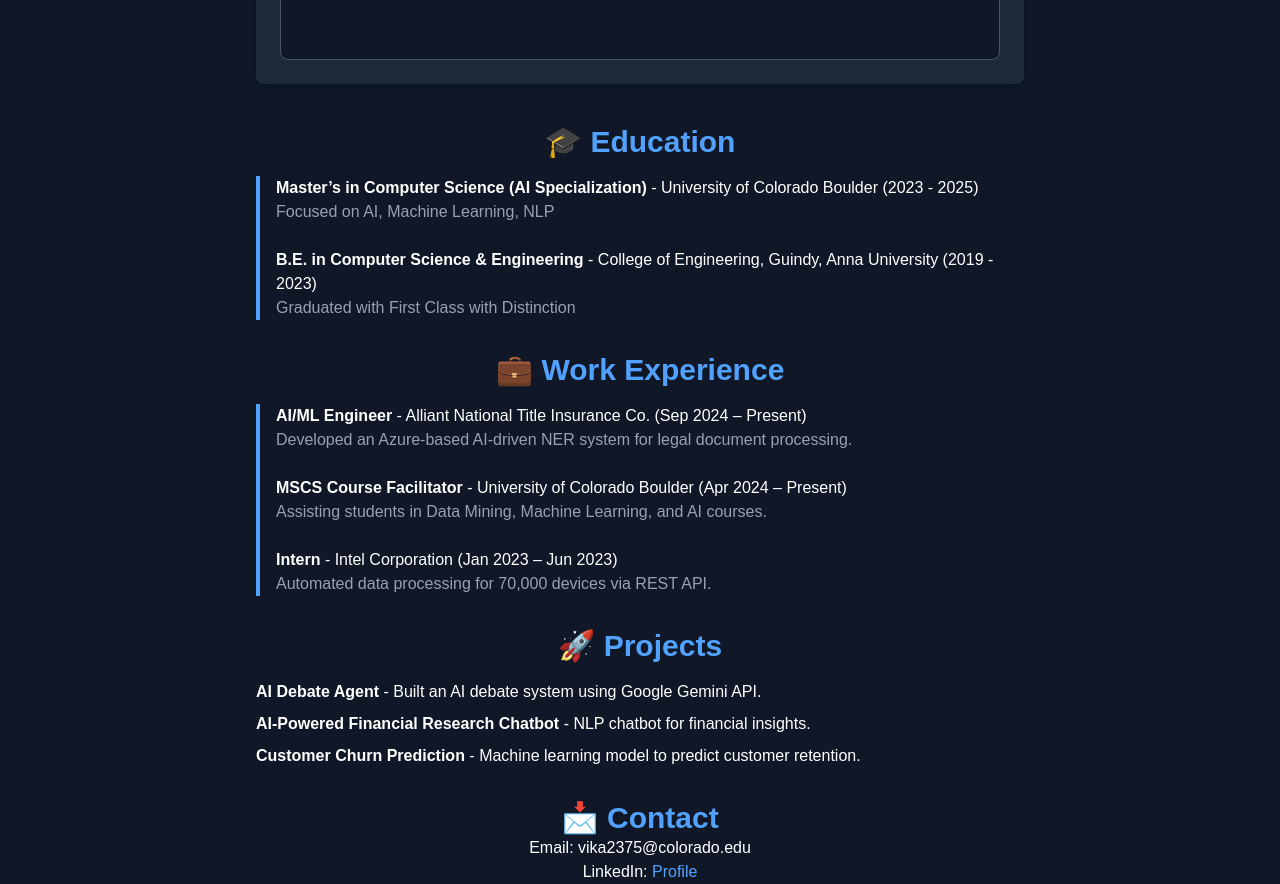
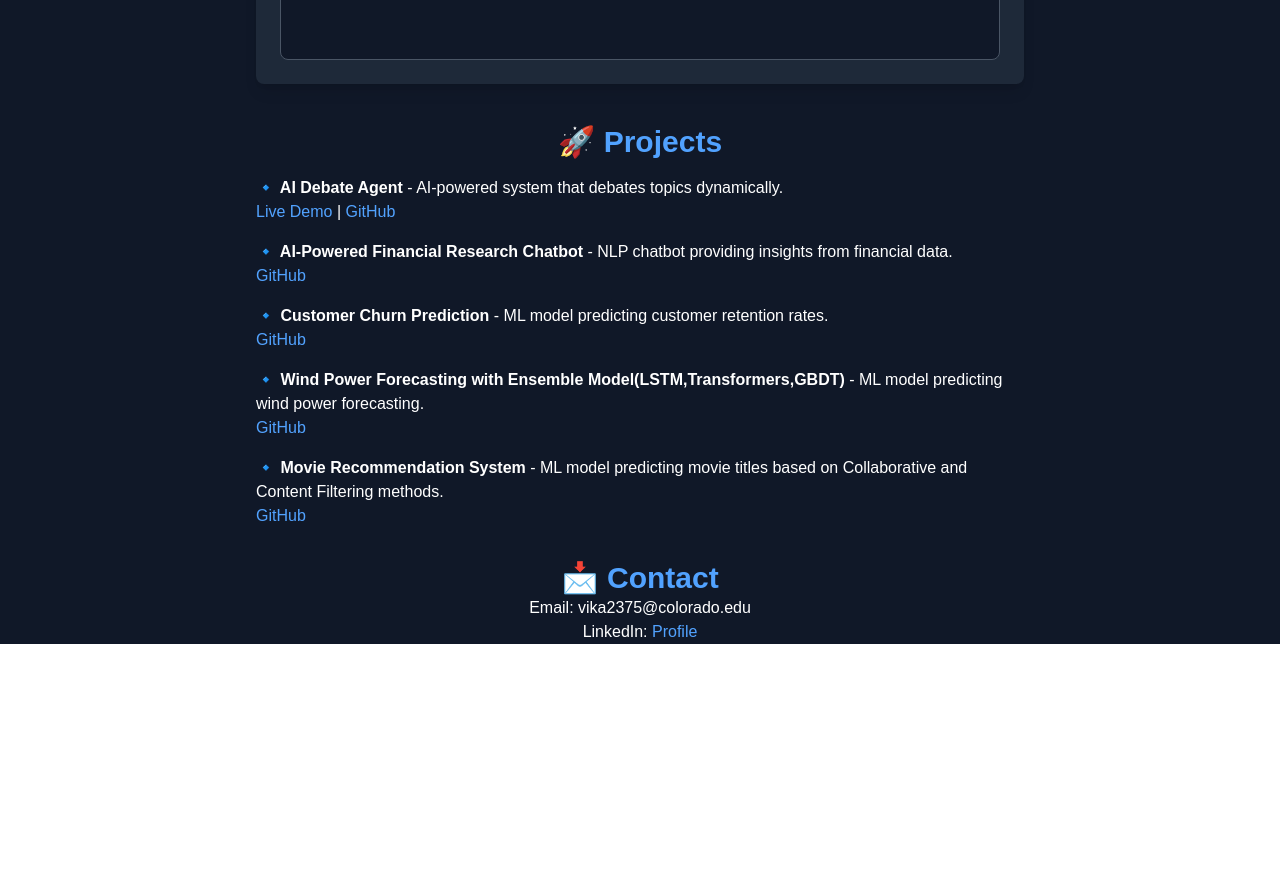
Before and after one commit to ivky03/AI-Portfolio, a Next.js app: page / in a window 1280 px wide. Shown: the part 560-1444 px from the top of the page. After the commit the page ends 1204 px from the top, so only its background shows below. Built offline with nearby package versions, Linux system fonts and the light colour scheme.

Commit message:
Added Resume, Projects, Contact, Education & Work Experience to page.tsx

```diff
--- a/src/app/page.tsx
+++ b/src/app/page.tsx
@@ -7,8 +7,6 @@ import {
   ChatBubbleLeftEllipsisIcon,
   MicrophoneIcon,
   StopIcon,
-  BriefcaseIcon,
-  AcademicCapIcon,
 } from "@heroicons/react/24/solid";
 
 export default function Home() {
@@ -141,91 +139,90 @@ export default function Home() {
         </div>
       </div>
 
-      {/* Resume, Projects, Contact, Education, and Work Experience Sections */}
+      {/* Projects Section */}
       <div className="w-full max-w-3xl mt-10">
-        {/* Education Timeline */}
-        <div className="mb-8">
-          <h2 className="text-3xl font-semibold text-blue-400 text-center">
-            🎓 Education
-          </h2>
-          <div className="border-l-4 border-blue-400 pl-4 mt-4">
-            <p>
-              <strong>Master’s in Computer Science (AI Specialization)</strong>{" "}
-              - University of Colorado Boulder (2023 - 2025)
-            </p>
-            <p className="text-gray-400">
-              Focused on AI, Machine Learning, NLP
-            </p>
-            <br />
-            <p>
-              <strong>B.E. in Computer Science & Engineering</strong> - College
-              of Engineering, Guindy, Anna University (2019 - 2023)
-            </p>
-            <p className="text-gray-400">
-              Graduated with First Class with Distinction
-            </p>
-          </div>
-        </div>
-
-        {/* Work Experience Timeline */}
-        <div className="mb-8">
-          <h2 className="text-3xl font-semibold text-blue-400 text-center">
-            💼 Work Experience
-          </h2>
-          <div className="border-l-4 border-blue-400 pl-4 mt-4">
-            <p>
-              <strong>AI/ML Engineer</strong> - Alliant National Title Insurance
-              Co. (Sep 2024 – Present)
-            </p>
-            <p className="text-gray-400">
-              Developed an Azure-based AI-driven NER system for legal document
-              processing.
-            </p>
-            <br />
-            <p>
-              <strong>MSCS Course Facilitator</strong> - University of Colorado
-              Boulder (Apr 2024 – Present)
-            </p>
-            <p className="text-gray-400">
-              Assisting students in Data Mining, Machine Learning, and AI
-              courses.
-            </p>
-            <br />
-            <p>
-              <strong>Intern</strong> - Intel Corporation (Jan 2023 – Jun 2023)
-            </p>
-            <p className="text-gray-400">
-              Automated data processing for 70,000 devices via REST API.
-            </p>
-          </div>
-        </div>
-
-        {/* Projects */}
         <div className="mb-8 text-center">
           <h2 className="text-3xl font-semibold text-blue-400">🚀 Projects</h2>
-          <ul className="mt-4 space-y-2 text-left">
+          <ul className="mt-4 space-y-4 text-left">
             <li>
-              <strong>AI Debate Agent</strong> - Built an AI debate system using
-              Google Gemini API.
+              <strong>🔹 AI Debate Agent</strong> - AI-powered system that
+              debates topics dynamically.
+              <br />
+              <a
+                href="https://ai-debate-agent-rby4ux2agtw4yxkrlgmkp8.streamlit.app/"
+                className="text-blue-400 hover:underline"
+              >
+                Live Demo
+              </a>{" "}
+              |{" "}
+              <a
+                href="https://github.com/ivky03/ai-debate-agent"
+                className="text-blue-400 hover:underline"
+              >
+                GitHub
+              </a>
             </li>
             <li>
-              <strong>AI-Powered Financial Research Chatbot</strong> - NLP
-              chatbot for financial insights.
+              <strong>🔹 AI-Powered Financial Research Chatbot</strong> - NLP
+              chatbot providing insights from financial data.
+              <br />
+              <a
+                href="https://github.com/ivky03/financial-chatbot"
+                className="text-blue-400 hover:underline"
+              >
+                GitHub
+              </a>
             </li>
             <li>
-              <strong>Customer Churn Prediction</strong> - Machine learning
-              model to predict customer retention.
+              <strong>🔹 Customer Churn Prediction</strong> - ML model
+              predicting customer retention rates.
+              <br />
+              <a
+                href="https://github.com/ivky03/customer-churn"
+                className="text-blue-400 hover:underline"
+              >
+                GitHub
+              </a>
+            </li>
+            <li>
+              <strong>
+                🔹 Wind Power Forecasting with Ensemble
+                Model(LSTM,Transformers,GBDT)
+              </strong>{" "}
+              - ML model predicting wind power forecasting.
+              <br />
+              <a
+                href="https://github.com/ivky03/Wind-Power-Forecasting-using-Ensemble-Learning"
+                className="text-blue-400 hover:underline"
+              >
+                GitHub
+              </a>
+            </li>
+            <li>
+              <strong>🔹 Movie Recommendation System</strong> - ML model
+              predicting movie titles based on Collaborative and Content
+              Filtering methods.
+              <br />
+              <a
+                href="https://github.com/ivky03/Movie-Recommendation-System"
+                className="text-blue-400 hover:underline"
+              >
+                GitHub
+              </a>
             </li>
           </ul>
         </div>
 
-        {/* Contact */}
+        {/* Contact Section */}
         <div className="text-center">
           <h2 className="text-3xl font-semibold text-blue-400">📩 Contact</h2>
           <p>Email: vika2375@colorado.edu</p>
           <p>
             LinkedIn:{" "}
-            <a href="#" className="text-blue-400 hover:underline">
+            <a
+              href="https://www.linkedin.com/in/k-vignesh-kumar"
+              className="text-blue-400 hover:underline"
+            >
               Profile
             </a>
           </p>
```
